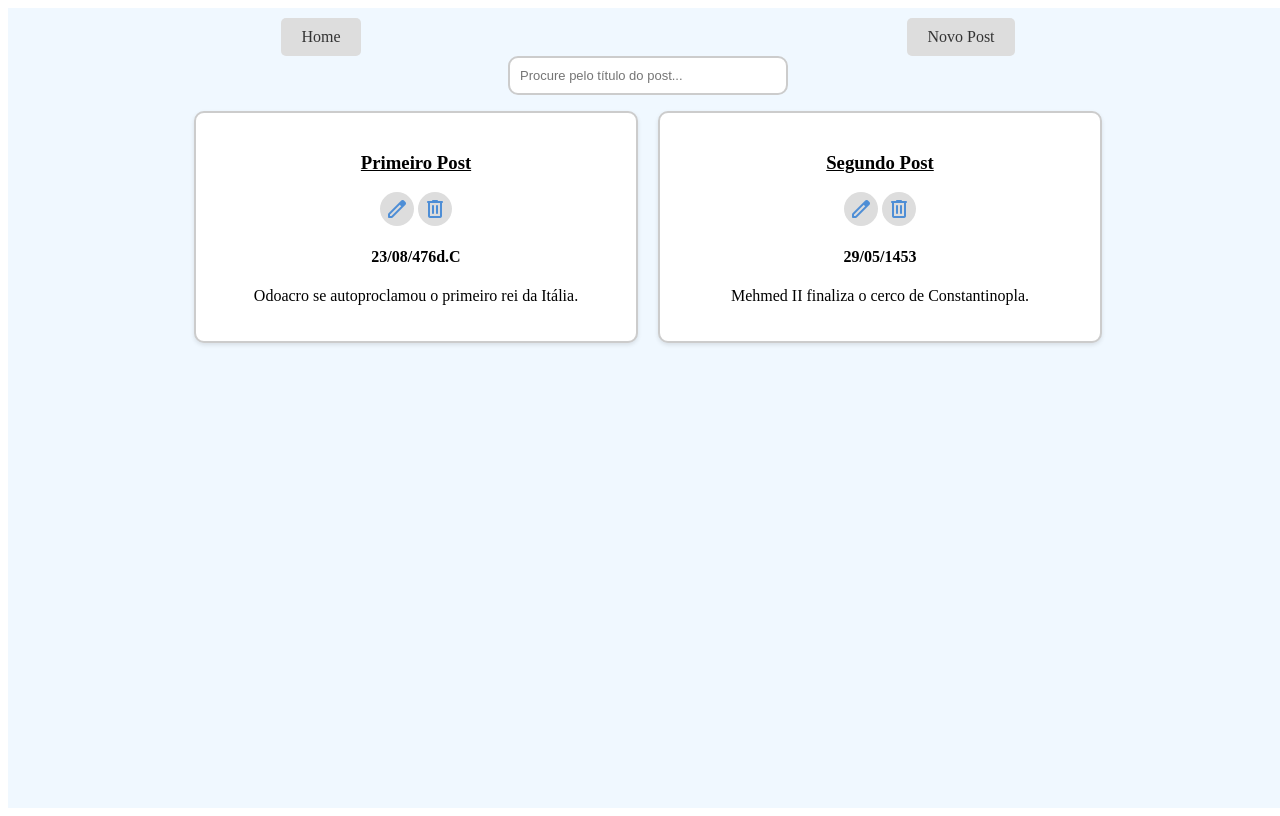
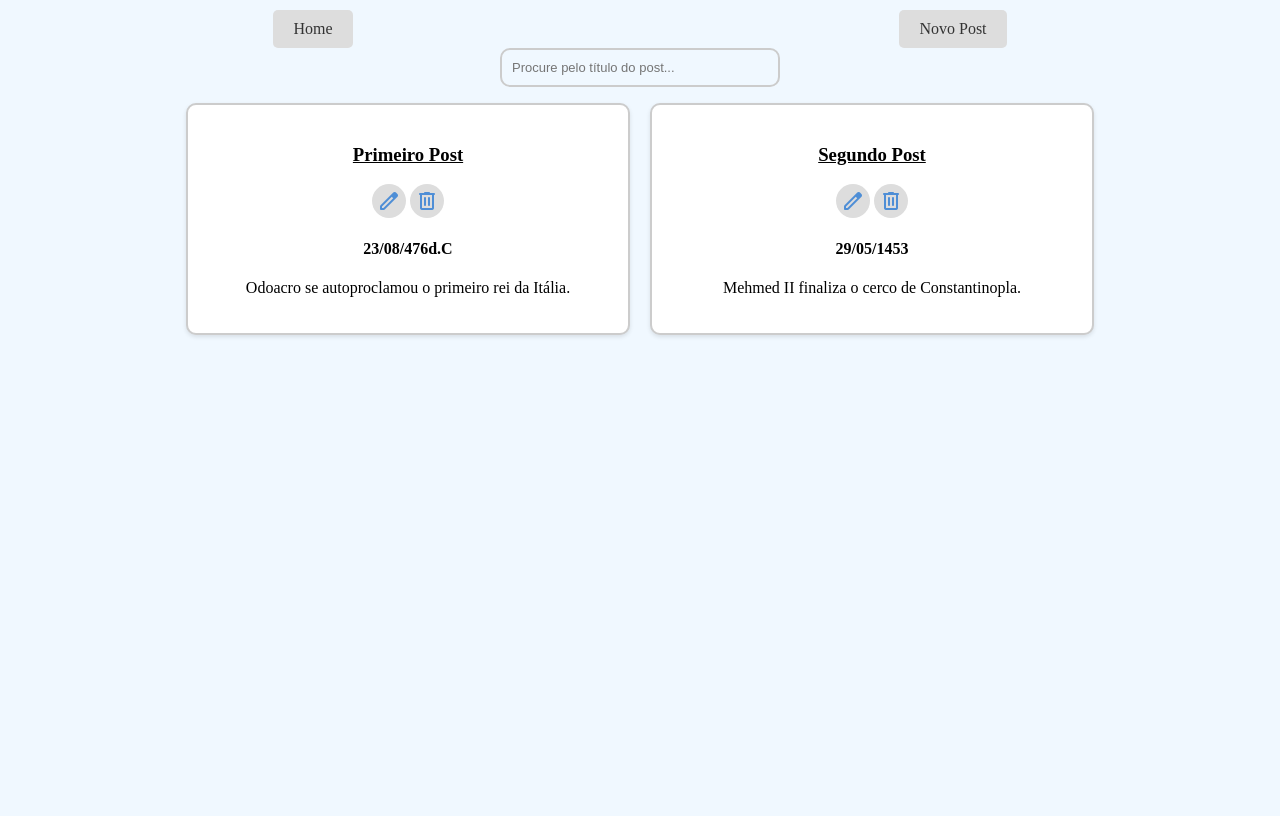
Before and after one commit to reinnerh/FirstBlog, a Vue app: page / in a window 1280 px wide. Built offline with nearby package versions, Linux system fonts and the light colour scheme.

Commit message:
adiciona configurções ara arrumar overflow errado

```diff
--- a/src/assets/base.css
+++ b/src/assets/base.css
@@ -6,9 +6,18 @@
     width: 100vw;
     margin: 0;
     padding: 0;
-    overflow: hidden;
-    background-color: aliceblue;
+    overflow-x: hidden;
+
     top: 0;
     left: 0;
     right: 0;
 }
+
+html,
+body,
+input {
+    background-color: aliceblue;
+  margin: 0px;
+  padding: 0px;
+  width: 100vw;
+}
```
